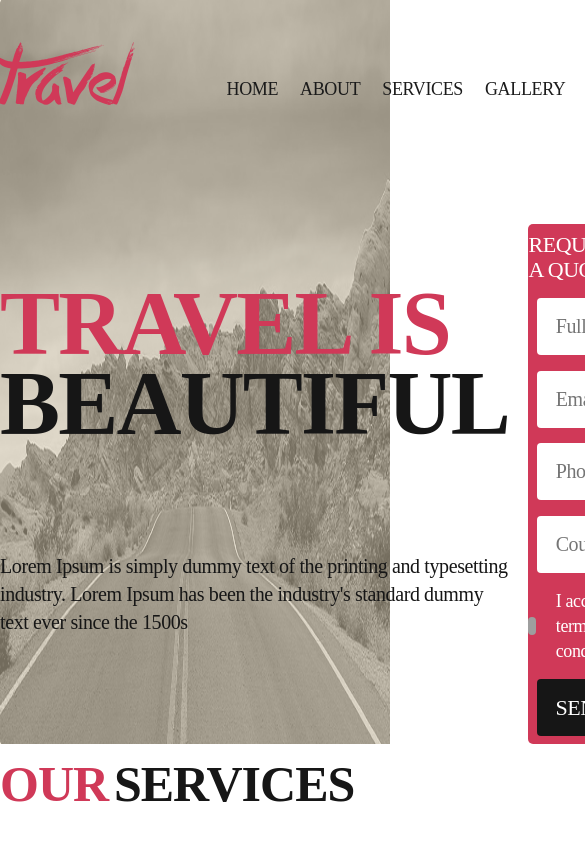
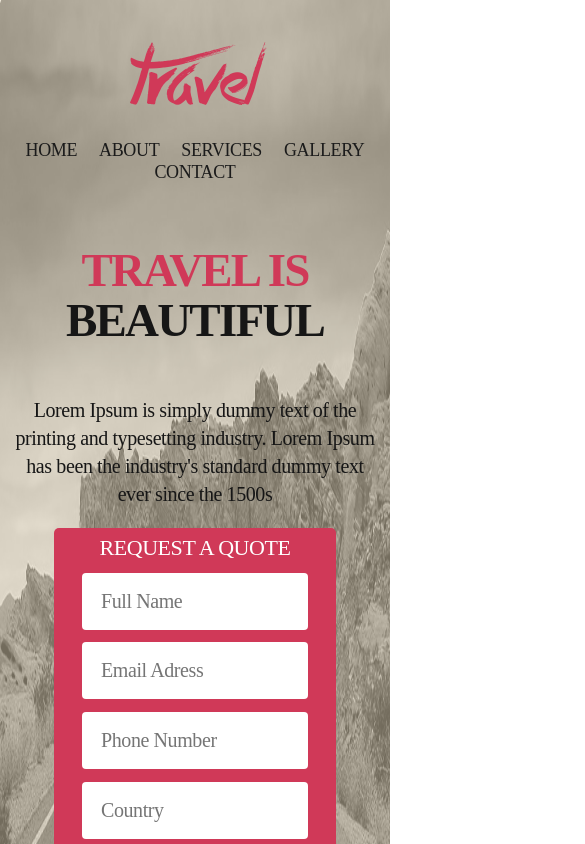
Before and after one commit to vladimirnikev/study-space, a plain HTML site: page index.html in a window 390 px wide. Shown: the top 844 px of the page, 585 px wide, since content can reach past the window. Drawn offline with nearby package versions, Linux system fonts and the light colour scheme; grey boxes are pictures that could not be loaded.

Commit message:
adaptiv section

```diff
--- a/index.html
+++ b/index.html
@@ -3,6 +3,7 @@
 
 <head>
     <meta charset="UTF-8">
+    <meta name="viewport" content="width=device-width, initial-scale=1.0">
     <link rel="stylesheet" href="normalize.css">
     <link rel="stylesheet" href="style.css">
     <title>Travel</title>
@@ -51,7 +52,7 @@
             </div>
         </div>
     </main>
-    <article class="article1">
+    <!-- <article class="article1">
         <div class="container">
             <h2 class="article-title"><span>Our</span>Services</h2>
             <div class="article1-list">
@@ -182,7 +183,7 @@
             <h4 class="footer-text">All Rights Reserved | 2016 | Designed with love by <span>DesignCoon</span></h4>
             <a href="#" class="footer-logo">Travel</a>
         </div>
-    </footer>
+    </footer> -->
 </body>
 
 </html>
--- a/style.css
+++ b/style.css
@@ -16,7 +16,7 @@
 
 .container {
     width: 100%;
-    max-width: 991px;
+    max-width: 1010px;
     margin: 0 auto;
 }
 
@@ -64,7 +64,7 @@
     list-style: none;
     display: flex;
     justify-content: space-around;
-    width: 530px;
+    width: 100%;
 }
 
 .header-nav ul li a {
@@ -92,13 +92,13 @@
 
 .section {
     display: flex;
-    align-items: flex-start;
+    /* align-items: flex-start; */
 }
 
 /* Main Description */
 
 .main-description {
-    flex: 3;
+
 }
 
 .main-description-title {
@@ -110,6 +110,7 @@
     text-transform: uppercase;
     letter-spacing: -1.8px;
     padding-bottom: 47px;
+    width: 570px;
 }
 
 .main-description-title .main-description-title2 {
@@ -123,6 +124,7 @@
     font-weight: 400;
     line-height: 28px;
     letter-spacing: -0.4px;
+    width: 570px;
 }
 
 /* Registration Form */
@@ -130,7 +132,8 @@
 .registration-form {
     height: 520px;
     margin-left: 5%;
-    flex: 2;
+    width: 400px;
+    /* flex: 2; */
     background-color: #d03958;
     border-radius: 5px;
     display: flex;
@@ -547,8 +550,86 @@
     color: #d03958;
     font-family: 'QuiteChocolatey';
     font-size: 64px;
-    /* font-weight: 400; */
     line-height: 23.6px;
     letter-spacing: -1.2px;
     text-decoration: none;
 }
+
+/* -------------------------
+            Media
+---------------------------- */
+
+@media (max-width: 1019px) {
+
+    .header {
+        padding-bottom: 30px;
+    }
+
+    .header-nav {
+        width: 100%;
+    }
+
+    .section {
+        flex-direction: column;
+        align-items: center;
+    }
+
+    .registration-form {
+        width: 400px;
+        margin-left: 0%;
+    }
+
+    .main-description {
+        padding-bottom: 20px;
+        display: flex;
+        flex-direction: column;
+        align-items: center;
+    }
+
+
+    .main-description-title {
+        text-align: center;
+        padding-bottom: 20px;
+    }
+
+    .main-description-text {
+        display: block;
+        text-align: center;
+        width: 500px;
+    }
+
+
+}
+
+@media (max-width: 767px) {
+    .header {
+        flex-direction: column;
+        justify-content: center;
+    }
+
+    .header-nav ul {
+        flex-wrap: wrap;
+        justify-content: center;
+        padding-left: 0;
+    }
+
+    .container {
+        padding: 0 10px;
+    }
+
+    .main-description-title {
+        font-size: 47px;
+        line-height: 50px;
+        width: auto;
+    }
+
+    .main-description-text {
+        width: auto;
+    }
+
+    .registration-form {
+        width: auto;
+        height: 425px;
+        padding: 0 8px;
+    }
+}
```
